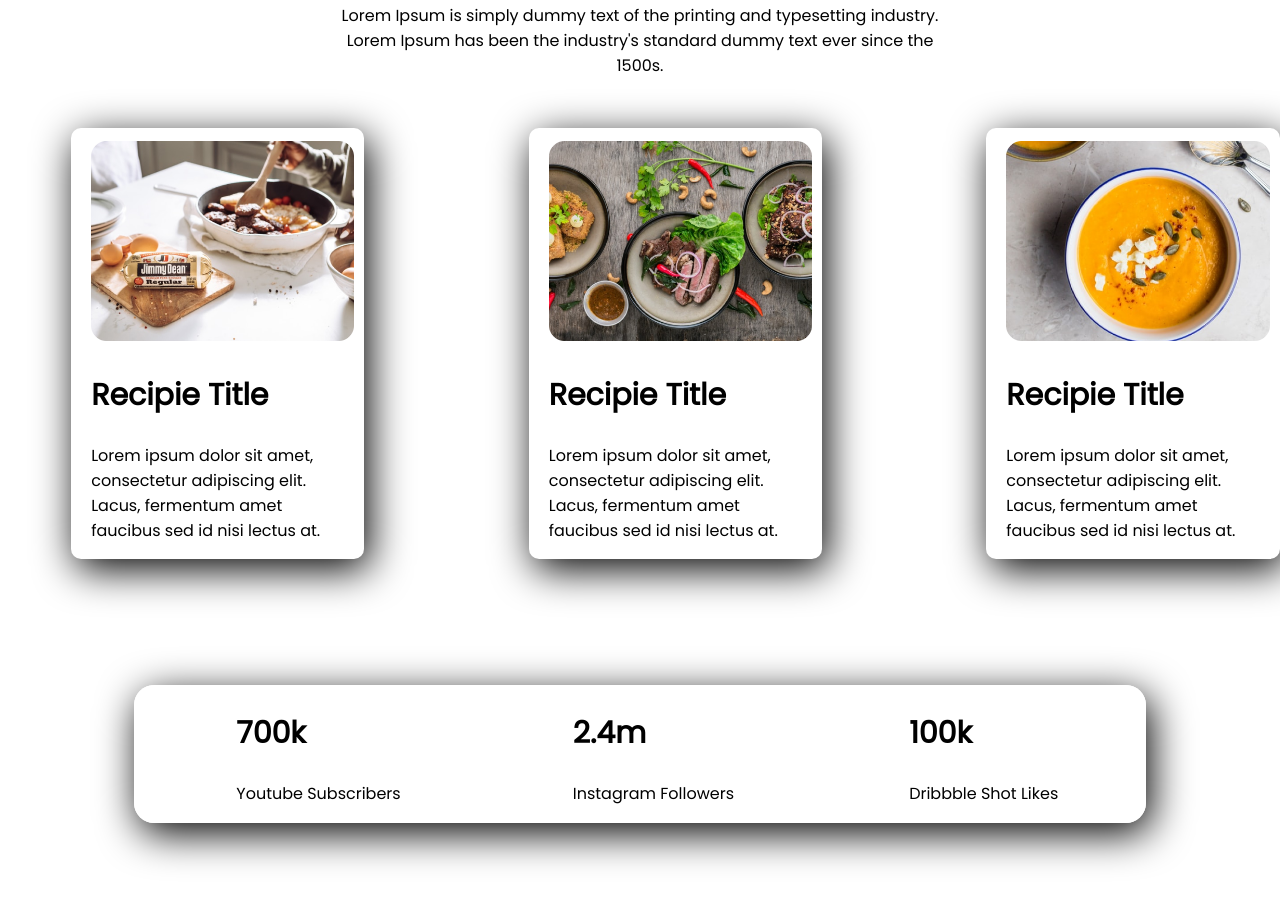
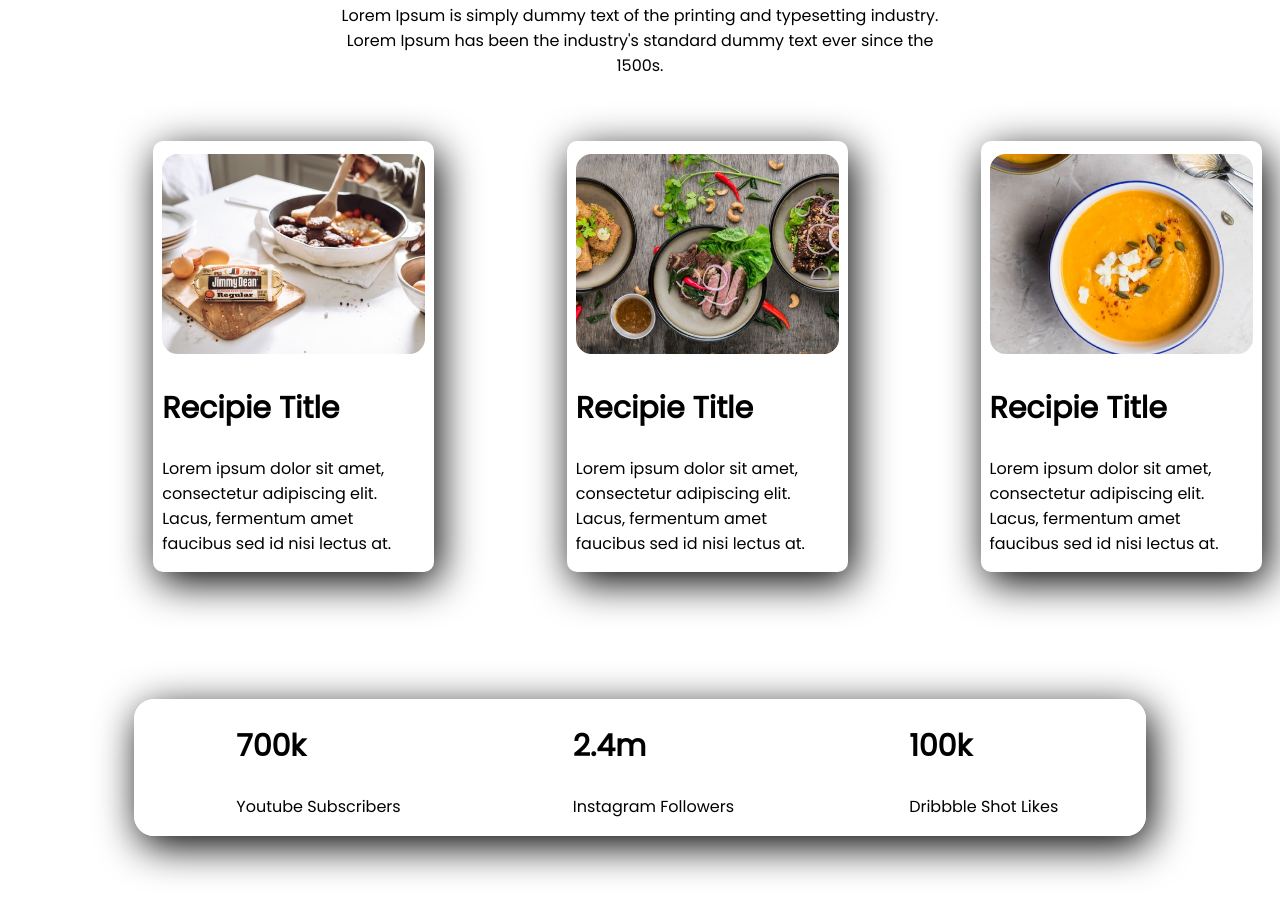
Before and after one commit to JawadRahman/Food-network, a plain HTML site: page index.html in a window 1280 px wide. Shown: the part 1360-2276 px from the top of the page. Drawn offline with Linux system fonts and the light colour scheme.

Commit message:
add padding food-flexible

```diff
--- a/index.html
+++ b/index.html
@@ -52,7 +52,7 @@
         <p>Lorem Ipsum is simply dummy text of the printing and typesetting industry.<br>
             Lorem Ipsum has been the industry's standard dummy text ever since the<br>
             1500s.</p>
-        <div class="flexible-container">
+        <div class="food-flexible">
             <div class="food-item">
                 <img class="food-img" src="img/Project Cover.jpg" height="200" alt="">
                 <h2>Recipie Title</h2>
@@ -81,6 +81,7 @@
             </div>
         </div>
     </section>
+
     <section class="stat-info flexible-container">
         <div class="half-width2">
             <h2>700k</h2>
--- a/style.css
+++ b/style.css
@@ -14,7 +14,6 @@ h1{
 .flexible-container{
     display: flex;
     margin-top: 50px;
-
 }
 .half-width{
     width: 50%;
@@ -36,6 +35,7 @@ h1{
     background-image: url(img/7.png);
     background-repeat: no-repeat;
 
+
 }
 h2{
     font-size:30px ;
@@ -55,11 +55,18 @@ h2{
 .food-item{
     width: 80%;
     margin-left:5% ;
-    margin-right: 8%;
-    padding-left: 20px;
-    padding-right: 10px;
+    margin-right: 10%;
+    padding-left: 1%;
+    padding-right: 1%;
     box-shadow: 5px 10px 40px;
     border-radius: 10px;
+
+}
+.food-flexible{
+    display: flex;
+    width: 70%;
+    margin-top: 5%;
+    padding-left:8% ;
 
 }
 .food-item h2{
```
Also changed, not shown: img/Frame 58.jpg (added).
